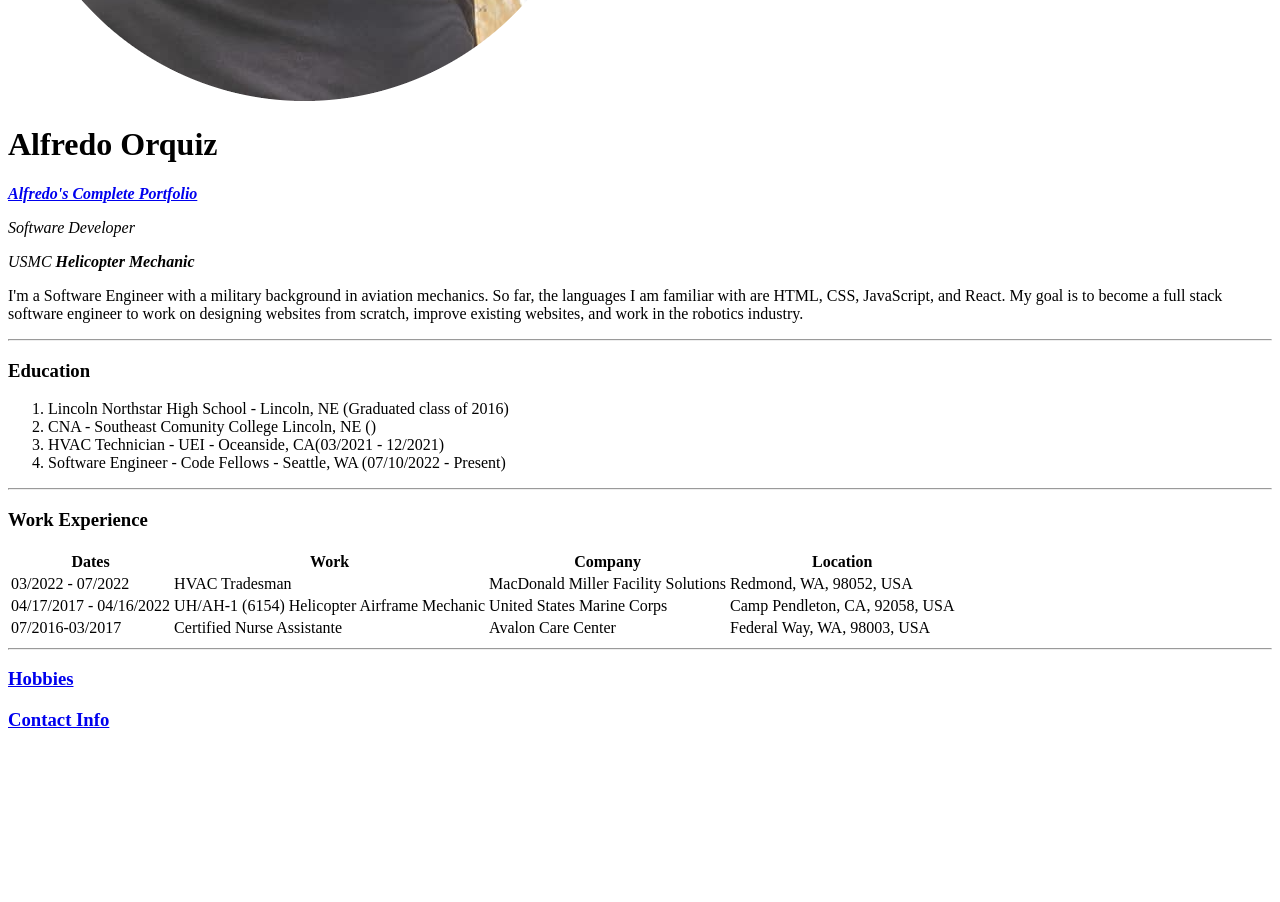
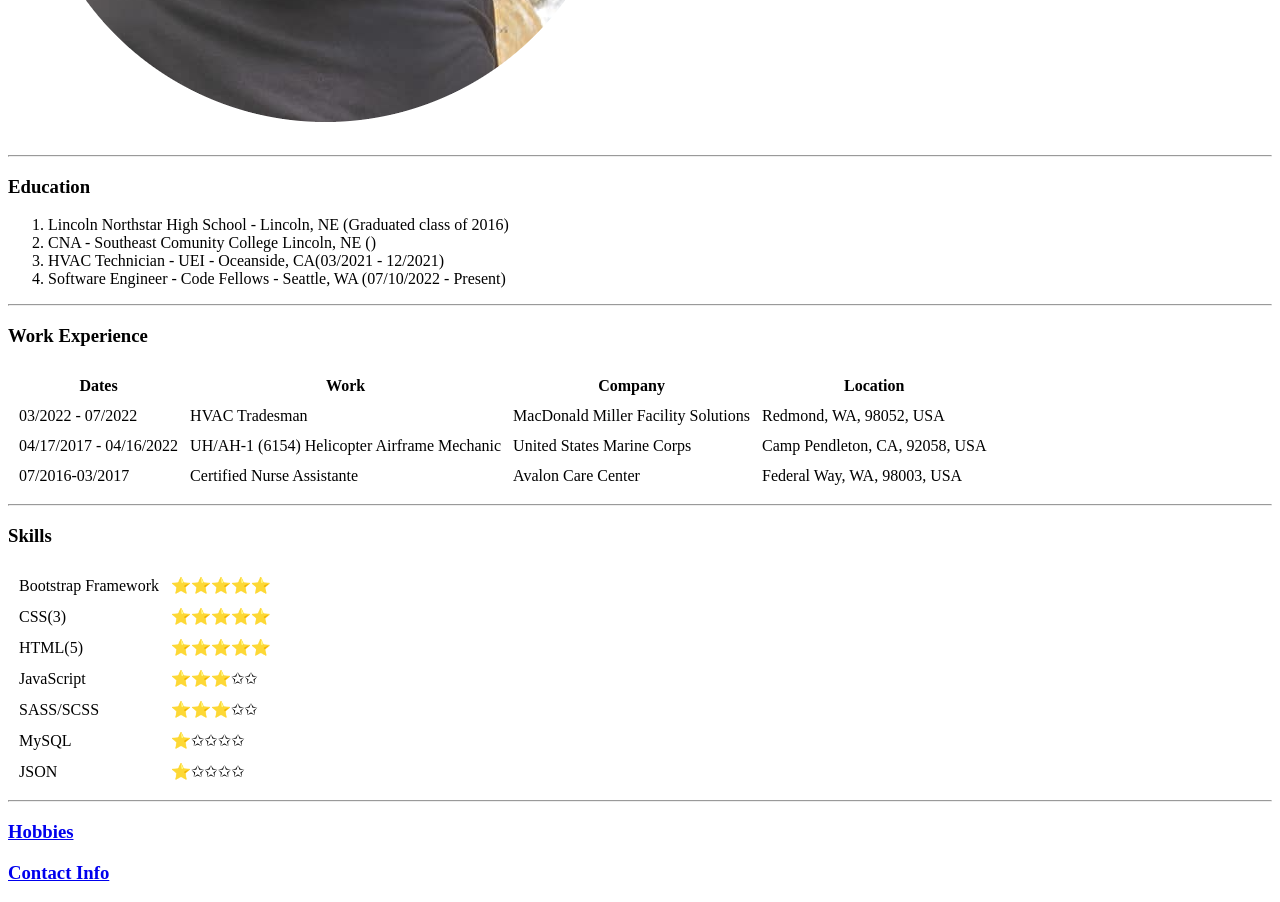
Before and after one commit to AlfredoOrquiz/Alfredo-Personal-Site, a website: page index.html in a window 1280 px wide. Shown: the part 500-1402 px from the top of the page. Before the commit the page ends 1250 px from the top, so only its background shows below. Drawn offline with Linux system fonts and the light colour scheme.

```diff
--- a/index.html
+++ b/index.html
@@ -7,15 +7,19 @@
   </head>
 
   <body>
-    <img src="./Images/Headshot.png" alt="Headshot">
-    <h1>Alfredo Orquiz</h1>
+    <table cellspacing="20">
+      <tr>
+        <td><img src="./Images/Headshot.png" alt="Headshot"></td>
+        <td><h1>Alfredo Orquiz</h1>
           <p><em><strong><a href="https://orquiz-portfolio.netlify.app/">Alfredo's Complete Portfolio</a></strong></em></p>
           <p><em>Software Developer</em></p>
           <p><em>USMC <strong>Helicopter Mechanic</strong></em></p>
           <p>I'm a Software Engineer with a military background in aviation mechanics.
             So far, the languages I am familiar with are HTML, CSS, JavaScript, and React.
             My goal is to become a full stack software engineer to work on designing websites from scratch,
-      improve existing websites, and work in the robotics industry.</p>
+            improve existing websites, and work in the robotics industry.</p></td>
+      </tr>
+    </table>
 
     <hr>
 
@@ -30,7 +34,7 @@
     <hr>
 
     <h3>Work Experience</h3>
-    <table>
+    <table cellspacing="10">
       <thead>
         <tr>
           <th>Dates</th>
@@ -64,8 +68,42 @@
           <td>Federal Way, WA, 98003, USA</td>
         </tr>
       </tbody>
+    </table>
 
+    <hr>
+
+    <h3>Skills</h3>
+  <table cellspacing="10">
+    <tr>
+      <td>Bootstrap Framework</td>
+      <td>⭐⭐⭐⭐⭐</td>
+    </tr>
+    <tr>
+      <td>CSS(3)</td>
+      <td>⭐⭐⭐⭐⭐</td>
+    </tr>
+    <tr>
+      <td>HTML(5)</td>
+      <td>⭐⭐⭐⭐⭐</td>
+    </tr>
+    <tr>
+      <td>JavaScript</td>
+      <td>⭐⭐⭐✩✩</td>
+    </tr>
+    <tr>
+      <td>SASS/SCSS</td>
+      <td>⭐⭐⭐✩✩</td>
+    </tr>
+    <tr>
+      <td>MySQL</td>
+      <td>⭐✩✩✩✩</td>
+    </tr>
+    <tr>
+      <td>JSON</td>
+      <td>⭐✩✩✩✩</td>
+    </tr>
   </table>
+
     <hr>
 
     <h3><a href="./hobbies.html">Hobbies</a></h3>
```
Also changed, not shown: contact.html (+11 -0 lines). Lines whose indentation alone changed are shown as unchanged.
